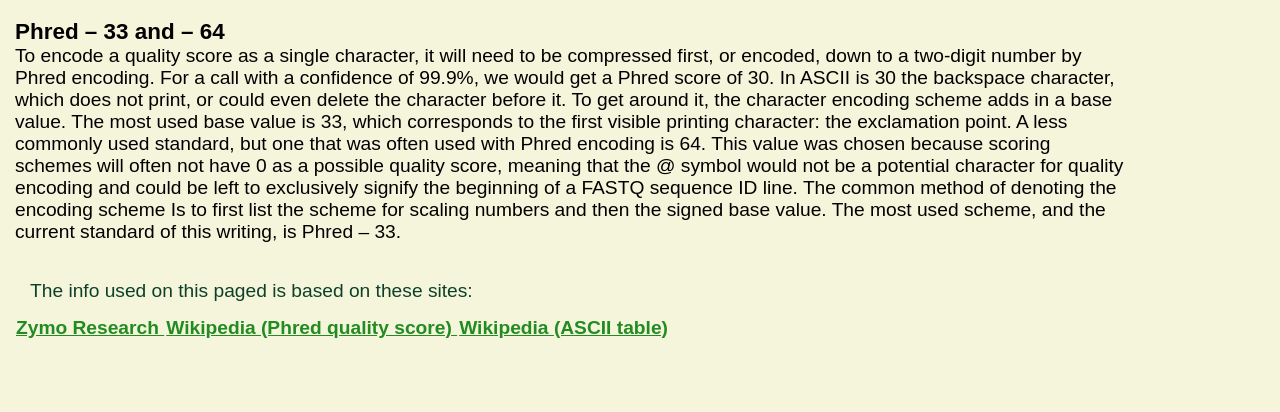
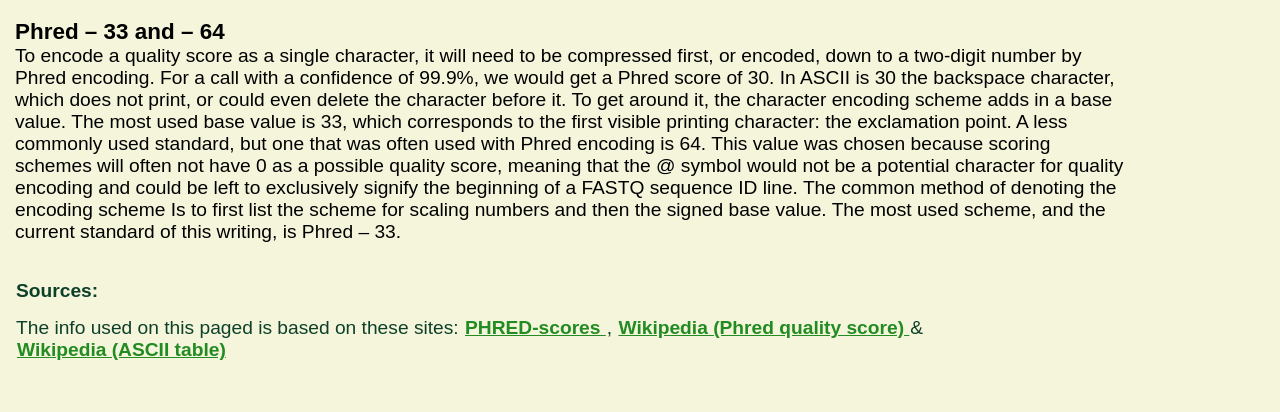
Before and after one commit to KasthuryI/Bio-informatica-toolbox, a Flask app: page /about in a window 1280 px wide. Shown: the part 2601-3013 px from the top of the page. Before the commit the page ends 2939 px from the top, so only its background shows below. Run offline with Flask 3, Linux system fonts and the light colour scheme.

Commit message:
Working on the styling of the phred score part

```diff
--- a/static/style.css
+++ b/static/style.css
@@ -423,6 +423,7 @@ body {
   text-align: left;
   margin: 15px;
   margin-right: 150px;
+  margin-left: 1px;
 }
 
 .links_text_about {
--- a/templates/about.html
+++ b/templates/about.html
@@ -126,14 +126,16 @@
     </p>
 
     <br>
-
+    <h4 class="source_text_about">Sources:</h4>
     <p class="source_text_about">
         The info used on this paged is based on these sites:
-    </p>
 
-    <a href="https://zymoresearch.eu/blogs/blog/what-are-phred-scores " class="links_text_about"> Zymo Research </a>
-    <a href="https://en.wikipedia.org/wiki/Phred_quality_score" class="links_text_about"> Wikipedia (Phred quality score) </a>
-    <a href="https://en.m.wikipedia.org/wiki/File:ASCII-Table.svg" class="links_text_about"> Wikipedia (ASCII table)</a>
+      <a href="https://zymoresearch.eu/blogs/blog/what-are-phred-scores " class="links_text_about"> PHRED-scores </a>
+      ,
+      <a href="https://en.wikipedia.org/wiki/Phred_quality_score" class="links_text_about"> Wikipedia (Phred quality score) </a>
+      &
+      <a href="https://en.m.wikipedia.org/wiki/File:ASCII-Table.svg" class="links_text_about"> Wikipedia (ASCII table)</a>
+      </p>
    </div>
    <br>
    <br>
```
